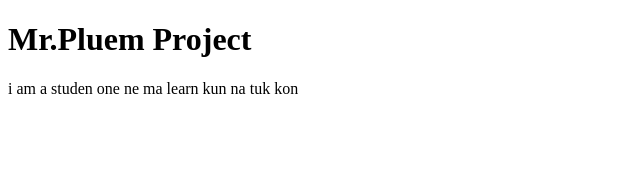
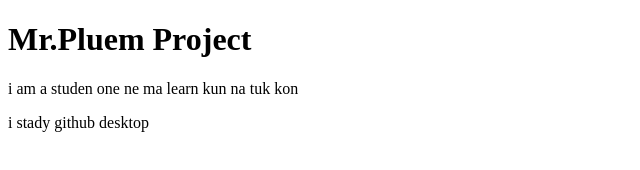
Before and after one commit to pluemkung/github-desktop-project, a plain HTML site: page index.html in a window 1280 px wide. Shown: the whole page, without its empty margins (0-640 px from the left). Drawn offline with Linux system fonts and the light colour scheme.

Commit message:
Add some text
Add some text

```diff
--- a/index.html
+++ b/index.html
@@ -8,5 +8,6 @@
 <body>
     <h1>Mr.Pluem Project</h1>
     <p>i am a studen one ne ma learn kun na tuk kon</p>
+    <p>i stady github desktop</p>
 </body>
 </html>
```
